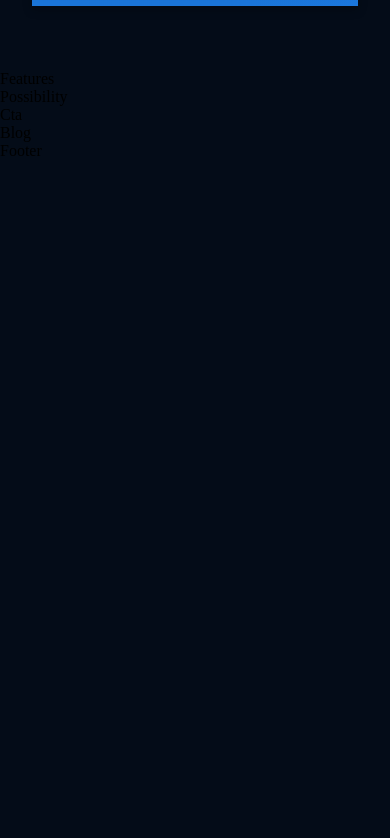
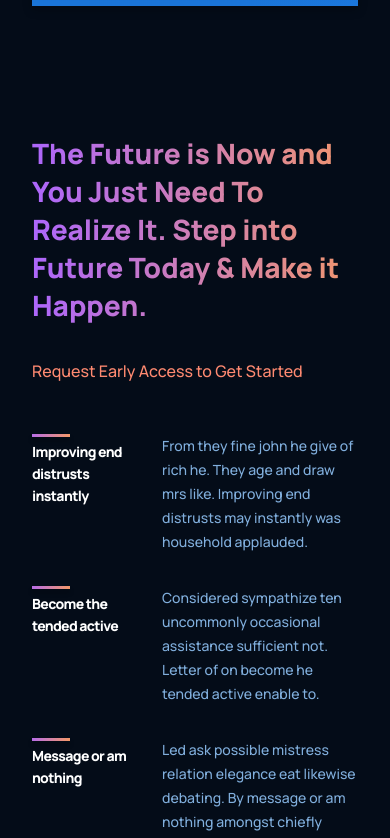
Before and after one commit to thihatheinhtutlu/gpt3_thomas, a React (Create React App) app: page / in a window 390 px wide. Shown: the part 2440-3278 px from the top of the page. Before the commit the page ends 2600 px from the top, so only its background shows below. Built offline with nearby package versions, Linux system fonts and the light colour scheme.

Commit message:
finished my Feautres component as well as mobile and tablet responsive css source

```diff
--- a/src/containers/features/Features.css
+++ b/src/containers/features/Features.css
@@ -0,0 +1,77 @@
+.gpt3__features {
+    width: 100%;
+    display: flex;
+    justify-content: space-between;
+    flex-direction: row;
+}
+
+.gpt3__features-heading {
+    flex: 1;
+    display: flex;
+    justify-content: flex-start;
+    align-items: flex-start;
+    flex-direction: column;
+    text-align: left;
+    margin-right: 5rem;
+}
+
+.gpt3__features-heading h1 {
+    /* width: 426px;
+    height: 180px;
+    left: 140px;
+    top: 1940px; */
+
+    font-family: var(--font-family);
+    font-style: normal;
+    font-weight: 800;
+    font-size: 34px;
+    line-height: 45px;
+
+    /* background: linear-gradient(103.22deg, #AE67FA -13.86%, #F49867 99.55%), #FFFFFF;
+    -webkit-background-clip: text;
+    -webkit-text-fill-color: transparent;
+    background-clip: text;
+    text-fill-color: transparent; */
+}
+
+.gpt3__features-heading p {
+    /* position: absolute;
+    width: 271px;
+    height: 30px;
+    left: 140px;
+    top: 2154px; */
+
+    font-family: var(--font-family);
+    font-style: normal;
+    font-weight: 500;
+    font-size: 16px;
+    line-height: 30px;
+    margin-top: 2rem;
+
+    color: #FF8A71;
+}
+
+.gpt3__features-container {
+    flex: 1.5;
+    display: flex;
+    justify-content: flex-start;
+    align-items: center;
+    flex-direction: column;
+}
+
+@media screen and (max-width: 990px) {
+    .gpt3__features {
+        flex-direction: column;
+    }
+
+    .gpt3__features-heading {
+        margin: 0 0 2rem 0;
+    }
+}
+
+@media screen and (max-width: 550px) {
+    .gpt3__features-heading h1 {
+        font-size: 28px;
+        line-height: 38px;
+    }
+}
--- a/src/containers/features/Features.jsx
+++ b/src/containers/features/Features.jsx
@@ -1,10 +1,38 @@
 import React from 'react';
 import './Features.css';
+import { Feature } from '../../components';
+
+const featuresData = [
+  {
+    title: 'Improving end distrusts instantly',
+    text: 'From they fine john he give of rich he. They age and draw mrs like. Improving end distrusts may instantly was household applauded.',
+  },
+  {
+    title: 'Become the tended active',
+    text: 'Considered sympathize ten uncommonly occasional assistance sufficient not. Letter of on become he tended active enable to.',
+  },
+  {
+    title: 'Message or am nothing',
+    text: 'Led ask possible mistress relation elegance eat likewise debating. By message or am nothing amongst chiefly address.',
+  },
+  {
+    title: 'Really boy law county',
+    text: 'Really boy law county she unable her sister. Feet you off its like like six. Among sex are leave law built now. In built table in an rapid blush.',
+  },
+]
 
 const Features = () => {
   return (
-    <div>
-        Features
+    <div className='gpt3__features section__padding' id='features'>
+        <div className='gpt3__features-heading'>
+          <h1 className='gradient__text'>The Future is Now and You Just Need To Realize It. Step into Future Today & Make it Happen.</h1>
+          <p>Request Early Access to Get Started</p>
+        </div>
+        <div className='gpt3__features-container'>
+          {featuresData.map((item, index) => (
+            <Feature title={item.title} text={item.text} key={item.title + index}/>
+          ))}
+        </div>
     </div>
   )
 }
```
